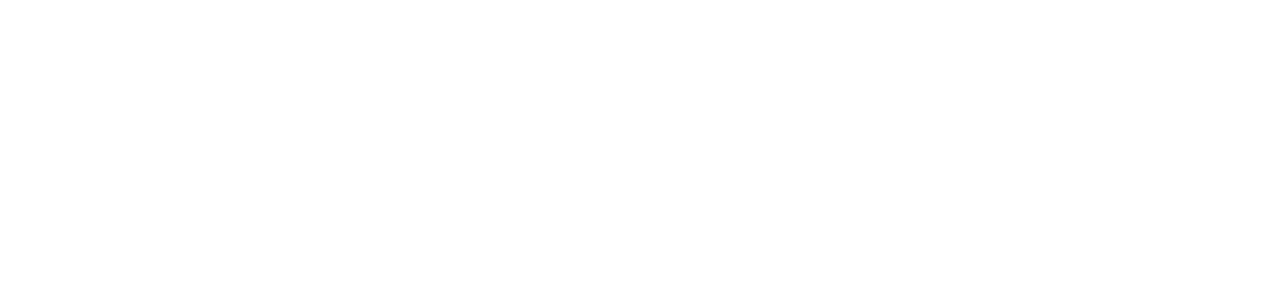
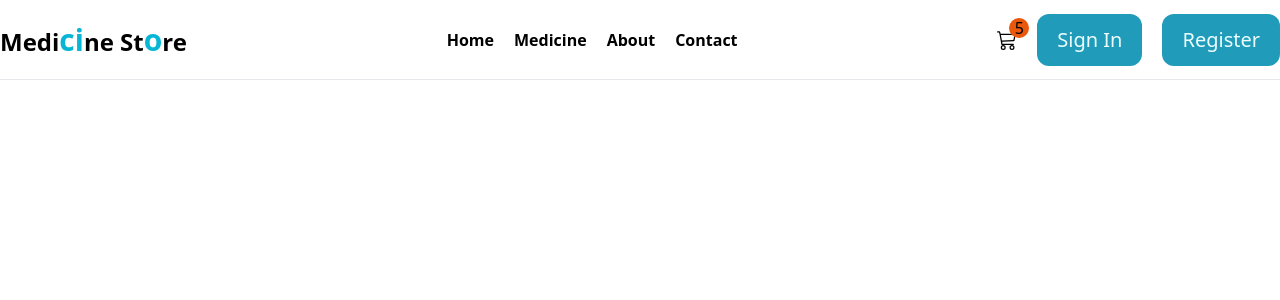
Before and after one commit to Rafiul29/medicine-client, a React (Create React App) app: page / in a window 1280 px wide. Before the commit this address had no page. Shown: the top 300 px of the page. Built offline with nearby package versions, Linux system fonts and the light colour scheme.

Commit message:
navbar added

```diff
--- a/package.json
+++ b/package.json
@@ -10,9 +10,12 @@
     "axios": "^1.5.1",
     "react": "^18.2.0",
     "react-dom": "^18.2.0",
+    "react-icons": "^4.11.0",
     "react-redux": "^8.1.3",
     "react-router-dom": "^6.16.0",
     "react-scripts": "5.0.1",
+    "sweetalert2": "^11.7.32",
+    "sweetalert2-react-content": "^5.0.7",
     "web-vitals": "^2.1.4"
   },
   "scripts": {
--- a/src/App.js
+++ b/src/App.js
@@ -2,10 +2,14 @@
 
 import Login from "./components/Users/Forms/Login";
 import Register from "./components/Users/Forms/Register";
+import Navbar from "./components/Navbar/Navbar";
 
 function App() {
+
+
   return (
     <>
+    <Navbar/>
       <Routes>
         <Route path="/login" element={<Login/>}/>
         <Route path="/register" element={<Register/>}/>
--- /dev/null
+++ b/src/components/ErrorMsg/ErrorMsg.js
@@ -0,0 +1,11 @@
+import Swal from "sweetalert2";
+
+const ErrorMsg = ({message}) => {
+  Swal.fire({
+    icon:"error",
+    title:"Oops...",
+    text:message,
+  });
+};
+
+export default ErrorMsg;
--- /dev/null
+++ b/src/components/Navbar/Navbar.js
@@ -0,0 +1,135 @@
+import { Link } from "react-router-dom";
+import {
+  AiOutlineShoppingCart,
+  AiOutlineClose,
+  AiOutlineMenu,
+} from "react-icons/ai";
+import {BsCart3,} from "react-icons/bs"
+import {BiUser} from "react-icons/bi"
+import { useState } from "react";
+
+
+const Navbar = () => {
+  const [open, setOpen] = useState(false);
+
+  // get login user from localStorage
+  const user=JSON.parse(localStorage.getItem("userInfo"));
+  const isLoggedIn=user?.token ? true:false;
+
+  return (
+    <header className="w-full h-20 border-b border-cyan flex items-center bg-white/90 backdrop-blur-lg fixed z-50 top-0 right-0 left-0 ">
+      <nav className="wrapper flex justify-between items-center">
+        {/* nav logo */}
+        <h2 className="logo">
+          <Link className="text-2xl font-semibold" to="/">
+            Medi<span className="text-cyan-500 text-3xl">ci</span>ne St
+            <span className="text-cyan-500 text-3xl">o</span>re
+          </Link>
+        </h2>
+
+        {/* nav middle */}
+        <div className="hidden sm:block">
+          <div className="flex gap-5 font-bold">
+            <Link to="/" className="link-item ">
+              Home
+            </Link>
+            <Link to="/medicine" className="link-item ">
+              Medicine
+            </Link>
+            <Link to="/about" className="link-item ">
+              About
+            </Link>
+            <Link to="/contact" className="link-item ">
+              Contact
+            </Link>
+          </div>
+        </div>
+        {/* nav right */}
+        <div className="hidden sm:block">
+          <div className="flex gap-5 justify-center items-center">
+          <Link to="/cart">
+            <span className="cart-icons relative">
+              <BsCart3 className="text-xl" />
+              <span className="cart-counter absolute -top-3 -right-3 text-x5 bg-orange-600 h-5 w-5 rounded-full flex items-center justify-center font-medium">
+
+             5
+              </span>
+            </span>
+          </Link>
+
+           {!isLoggedIn && (
+            <>
+             <Link
+              to="/login"
+              className=" bg-cyan-600/90 text-cyan-50 text-md px-5 py-3 rounded-xl font text-xl  hover:bg-cyan-500/75 hover:shadow-md hover:shadow-cyan-500/40 duration-700"
+            >
+              Sign In
+            </Link>
+            <Link
+              to="/register"
+              className=" bg-cyan-600/90 text-cyan-50 text-md px-5 py-3 rounded-xl font text-xl  hover:bg-cyan-500/75 hover:shadow-md hover:shadow-cyan-500/40 duration-700"
+            >
+              Register
+            </Link>
+            </>
+           )}
+
+           {isLoggedIn && (
+            <Link
+            to="/customer-profile"
+            className=" text-cyan-600/90 text-md font-semibold text-3xl"
+          >
+            <BiUser/>
+          </Link>
+           )}
+          </div>
+        </div>
+
+        {/* open and close button */}
+        <div
+          className="md:hidden text-3xl z-[99] cursor-pointer duration-700"
+          onClick={() => setOpen((prev) => !prev)}
+        >
+          {open ? (
+            <span>
+              <AiOutlineClose />
+            </span>
+          ) : (
+            <span>
+              <AiOutlineMenu />
+            </span>
+          )}
+        </div>
+      </nav>
+
+      {/*mobile navbar*/}
+      <div
+        onClick={() => setOpen((prev) => !prev)}
+        className={`md:hidden  absolute w-full h-[23rem] bottom-0 left-0 right-0 top-[5rem] pl-8 duration-500 bg-cyan-400  py-10  z-[20] shadow-md  shadow-cyan-300/80 ${
+          open ? "left-0" : "left-[-120%]"
+        }`}
+      >
+        <div className="flex flex-col gap-5 z-30">
+          <Link to="/">Home</Link>
+          <Link to="/products">Products</Link>
+          <Link to="/about">About</Link>
+          <Link to="/contact">Contact</Link>
+          <Link
+            className=" text-xl flex justify-start items-center gap-1"
+            to="/cart"
+          >
+            <AiOutlineShoppingCart /> Cart
+          </Link>
+          <Link
+            to="/"
+            className="self-start text-cyan-600/90 bg-cyan-100 text-md  px-5 py-3 rounded-xl font text-xl  hover:bg-cyan-100/80 hover:shadow-md hover:shadow-white/40 duration-700"
+          >
+            Sign In
+          </Link>
+        </div>
+      </div>
+    </header>
+  );
+};
+
+export default Navbar;
--- /dev/null
+++ b/src/components/SuccessMsg/SuccessMsg.js
@@ -0,0 +1,11 @@
+import Swal from "sweetalert2";
+
+const SuccessMsg = ({message}) => {
+  Swal.fire({
+    icon:"success",
+    title:"Oops...",
+    text:message,
+  });
+};
+
+export default SuccessMsg;
--- a/src/components/Users/Forms/Login.js
+++ b/src/components/Users/Forms/Login.js
@@ -1,16 +1,15 @@
-import React, { useEffect, useState } from 'react'
-import { useDispatch, useSelector } from 'react-redux';
-import { loginUserAction } from '../../../redux/slices/users/usersSlice';
-
+import React, { useEffect, useState } from "react";
+import { useDispatch, useSelector } from "react-redux";
+import { loginUserAction } from "../../../redux/slices/users/usersSlice";
+import ErrorMsg from "../../ErrorMsg/ErrorMsg";
 
 const Login = () => {
-  const dispatch=useDispatch();
+  const dispatch = useDispatch();
 
   const [formData, setFormData] = useState({
     email: "admin@gmail.com",
-    password: "12345",
+    password: "Admin@12",
   });
-
 
   //---Destructuring---
   const { email, password } = formData;
@@ -23,19 +22,27 @@
   //---onsubmit handler----
   const onSubmitHandler = (e) => {
     e.preventDefault();
-   dispatch(loginUserAction({email,password}))
+    console.log(email, password);
+    dispatch(loginUserAction({ email, password }));
   };
 
-
   //get data from store
+  const { error, loading, userInfo } = useSelector(
+    (state) => state?.users?.userAuth
+  );
 
   //redirect
+  // if (userInfo?.userFound?.isAdmin) {
+  //   window.location.href = "/admin";
+  // } else {
+  //   window.location.href = "/customer-profile";
+  // }
 
   return (
     <>
       <section className="py-20 bg-gray-600 overflow-x-hidden">
         <div className="relative container px-4 mx-auto">
-        <div className="absolute inset-0 bg-blue-200 my-24 -ml-4" />
+          <div className="absolute inset-0 bg-cyan-200 my-24 -ml-4" />
           <div className="relative flex flex-wrap bg-white">
             <div className="w-full md:w-4/6 px-4">
               <div className="lg:max-w-3xl mx-auto py-20 px-4 md:px-10 lg:px-20">
@@ -45,8 +52,8 @@
                 <p className="mb-10 font-semibold font-heading">
                   Happy to see you again
                 </p>
-              {/* err */}
-
+                {/* error */}
+                {error && <ErrorMsg message={error?.message}/>}
                 <form
                   className="flex flex-wrap -mx-4"
                   onSubmit={onSubmitHandler}
@@ -60,7 +67,7 @@
                         name="email"
                         value={email}
                         onChange={onChangeHandler}
-                      className="p-5 w-full border border-gray-200 focus:ring-blue-300 focus:border-blue-300 rounded-md"
+                        className="p-5 w-full border border-gray-200 focus:ring-cyan-300 focus:border-cyan-300 rounded-md"
                         type="email"
                       />
                     </label>
@@ -74,18 +81,25 @@
                         name="password"
                         value={password}
                         onChange={onChangeHandler}
-                      className="p-5 w-full border border-gray-200 focus:ring-blue-300 focus:border-blue-300 rounded-md"
+                        className="p-5 w-full border border-gray-200 focus:ring-cyan-300 focus:border-cyan-300 rounded-md"
                         type="password"
                       />
                     </label>
                   </div>
 
                   <div className="w-full px-4">
-
-                    <button className="bg-blue-800 hover:bg-blue-900 text-white font-bold font-heading py-5 px-8 rounded-md uppercase">
+                    {loading ? (
+                      <button
+                        disabled
+                        className="bg-gray-800  text-white font-bold font-heading py-5 px-8 rounded-md uppercase"
+                      >
+                        Loading...
+                      </button>
+                    ) : (
+                      <button className="bg-cyan-800 hover:bg-cyan-900 text-white font-bold font-heading py-5 px-8 rounded-md uppercase">
                         Login
                       </button>
-
+                    )}
                   </div>
                 </form>
               </div>
@@ -101,7 +115,7 @@
         </div>
       </section>
     </>
-  )
-}
+  );
+};
 
-export default Login
+export default Login;
--- a/src/index.css
+++ b/src/index.css
@@ -1,3 +1,33 @@
 @tailwind base;
 @tailwind components;
 @tailwind utilities;
+
+
+
+.wrapper{
+  @apply container mx-auto px-5 md:px-0
+}
+
+/* BASE STYLE */
+main{
+  @apply mt-20
+}
+
+
+/* LINK STYLES */
+.link-item {
+  @apply relative;
+}
+
+.link-item::after {
+  @apply absolute bottom-0 left-1/2  h-px w-0 -translate-x-1/2 bg-cyan-600 content-[""];
+}
+
+.link-item:hover::after {
+  @apply w-full duration-700;
+}
+
+/* section padding */
+.section-padding{
+  @apply py-20
+}
--- a/src/redux/slices/users/usersSlice.js
+++ b/src/redux/slices/users/usersSlice.js
@@ -21,10 +21,13 @@
   async ({ email, password }, { rejectWithValue, getState, dispatch }) => {
     try {
       // make the http reques
-      const { data } = await axios.post(`${process.env.BASE_URL}/users/login`,{
+
+      const { data } = await axios.post(`${process.env.REACT_APP_API_BASE_URL}/users/login`,{
         email,
         password,
       });
+      // save the user into localstorage
+      localStorage.setItem("userInfo",JSON.stringify(data));
       return data;
     } catch (error) {
       return rejectWithValue(error.response?.data);
--- /dev/null
+++ b/src/utils/baseURL.js
@@ -0,0 +1,3 @@
+const baseURL="http://localhost:5000/api";
+
+export default baseURL;
```
Also changed, not shown: src/components/Users/Forms/Register.js (+4 -4 lines), 2 other files (tests, documents, lock files or other folders). Lines whose indentation alone changed are shown as unchanged.
